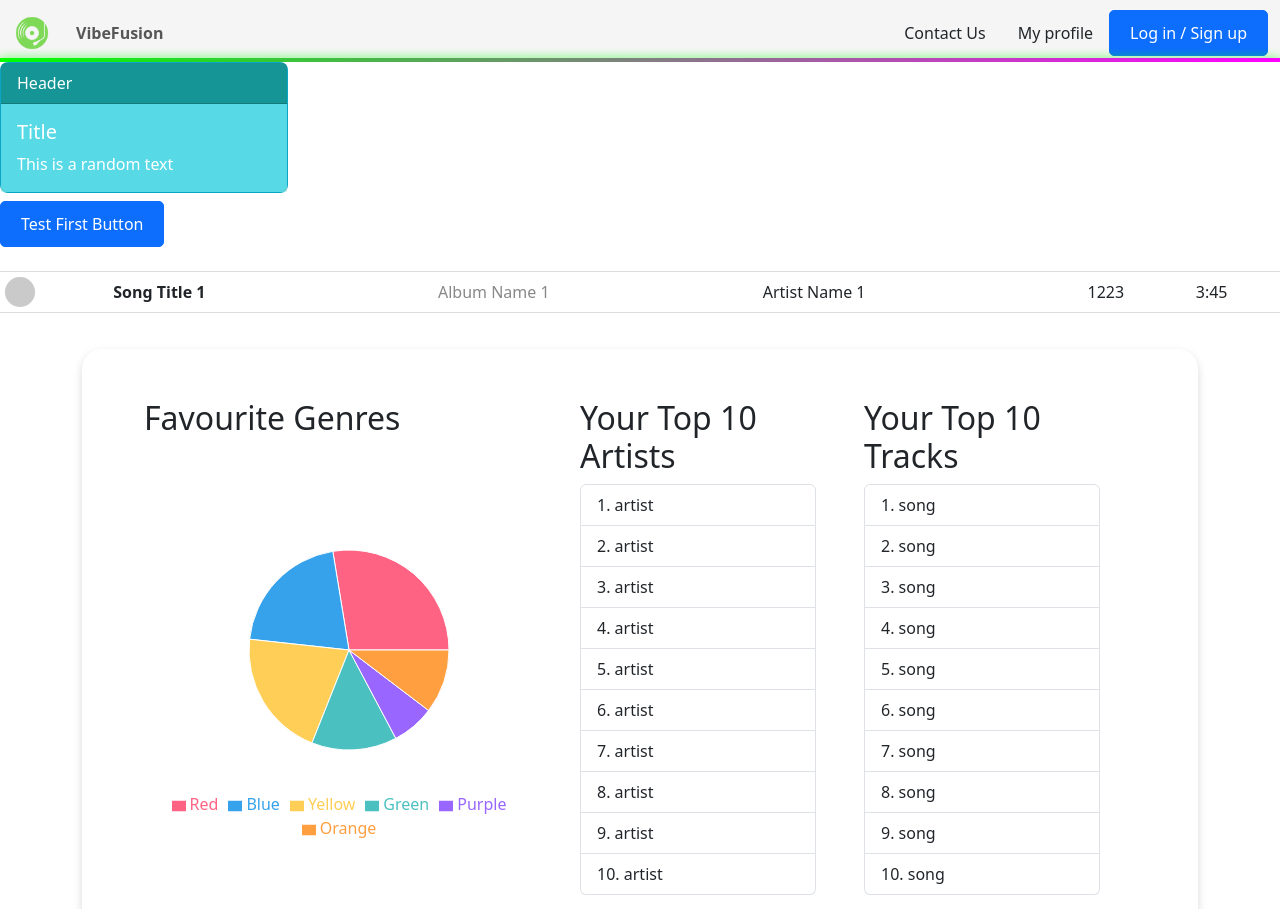
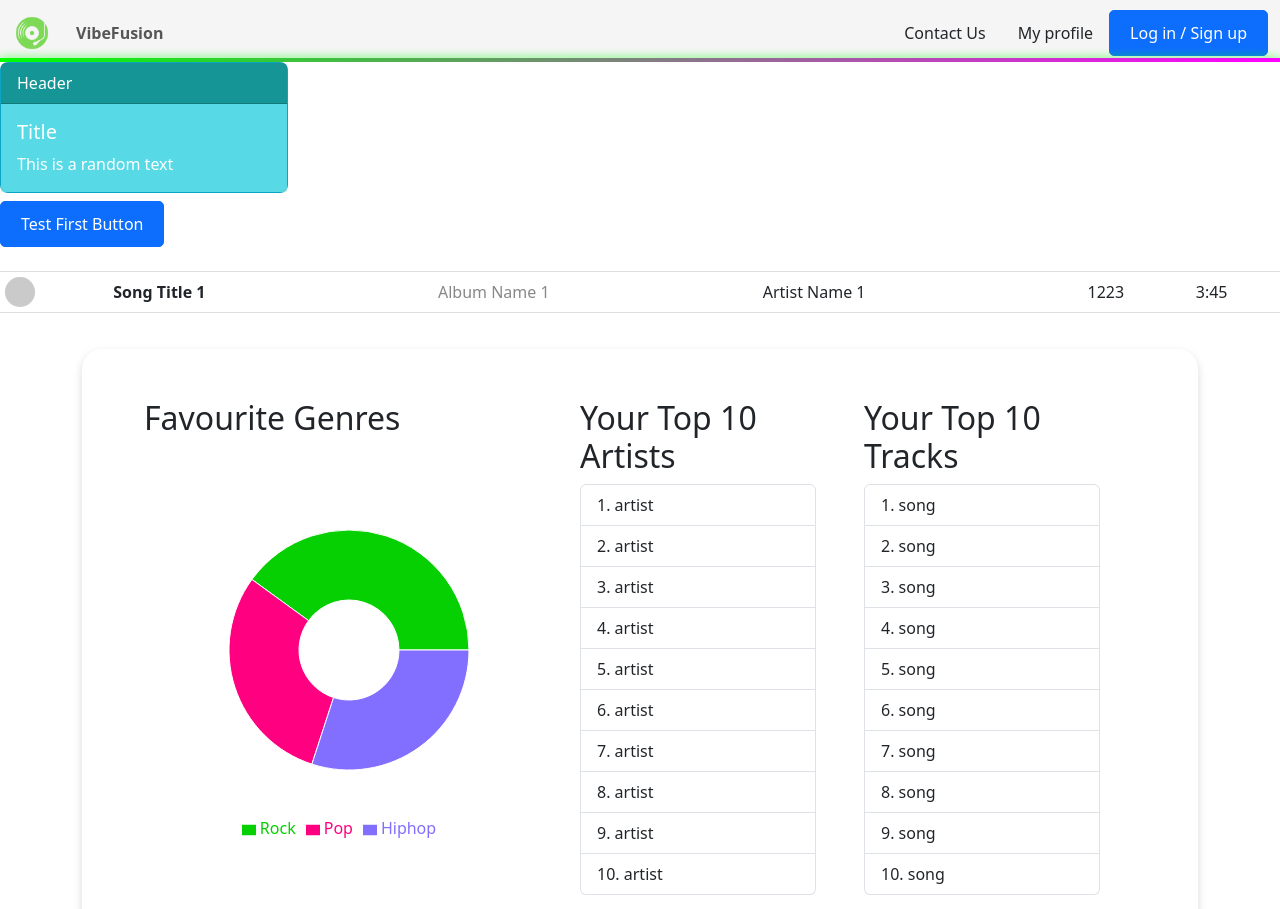
Before and after one commit to morgharrisx/fullstack-3, a React (Create React App) app in the folder frontend/: page / in a window 1280 px wide. Shown: the top 909 px of the page. Built offline with nearby package versions, Linux system fonts and the light colour scheme; the HTML template or start-up script is replaced by a standard one.

Commit message:
added reusable Favourite genres chart

```diff
--- a/frontend/src/Dashboard/Dashboard.jsx
+++ b/frontend/src/Dashboard/Dashboard.jsx
@@ -1,7 +1,7 @@
 import React from 'react'
 import './Dashboard.css'
 import { Container, Row, Col} from 'react-bootstrap'
-import Stat1 from './stat1/stat1'
+import FavouriteGenres from './FavouriteGenres/FavouriteGenres';
 import NumberedList from './NumberedList/NumberedList';
 import ReusableButton from '../ReusableButton/ReusableButton'
 
@@ -14,7 +14,16 @@ const Dashboard = () => {
                 <Row className='first-row-stats'>
                     <Row>
                         <Col>
-                          <Stat1></Stat1>
+                          <FavouriteGenres data={[
+  { name: "Rock", value: 400 },
+  { name: "Pop", value: 300 },
+  { name: "Hiphop", value: 300 },
+
+]}
+  width={400}
+  height={400}
+  innerRadius={50}
+  outerRadius={120} ></FavouriteGenres>
                         </Col>
                         <Col>
                           <NumberedList items={['artist','artist','artist','artist','artist','artist','artist','artist','artist','artist']} listName={'Artists'}></NumberedList>
--- /dev/null
+++ b/frontend/src/Dashboard/FavouriteGenres/FavouriteGenres.jsx
@@ -0,0 +1,41 @@
+import React from "react";
+import { PieChart, Pie, Cell, Tooltip, Legend } from "recharts";
+
+// const data = [
+//   { name: "Red", value: 400 },
+//   { name: "Blue", value: 300 },
+//   { name: "Yellow", value: 300 },
+//   { name: "Green", value: 200 },
+//   { name: "Purple", value: 100 },
+//   { name: "Orange", value: 150 }
+// ];
+
+const COLORS = ["#06D001", "#FF0080", "#836FFF", "#4BC0C0", "#9966FF", "#FF9F40"];
+
+const FavouriteGenres = ({ data, width, height, innerRadius, outerRadius }) => {
+  return (
+    <div>
+      <h2>Favourite Genres</h2>
+      <PieChart width={width} height={height}>
+        <Pie
+          data={data}
+          cx={width / 2}
+          cy={height / 2}
+          innerRadius={innerRadius}
+          outerRadius={outerRadius}
+          fill="#8884d8"
+          paddingAngle={0}
+          dataKey="value"
+        >
+          {data.map((entry, index) => (
+            <Cell key={`cell-${index}`} fill={COLORS[index % COLORS.length]} />
+          ))}
+        </Pie>
+        <Tooltip />
+        <Legend />
+      </PieChart>
+    </div>
+  );
+};
+
+export default FavouriteGenres;
--- a/frontend/src/Dashboard/stat1/stat1.jsx
+++ /dev/null
@@ -1,41 +0,0 @@
-import React from "react";
-import { PieChart, Pie, Cell, Tooltip, Legend } from "recharts";
-
-const data = [
-  { name: "Red", value: 400 },
-  { name: "Blue", value: 300 },
-  { name: "Yellow", value: 300 },
-  { name: "Green", value: 200 },
-  { name: "Purple", value: 100 },
-  { name: "Orange", value: 150 }
-];
-
-const COLORS = ["#FF6384", "#36A2EB", "#FFCE56", "#4BC0C0", "#9966FF", "#FF9F40"];
-
-const SimplePieChart = () => {
-  return (
-    <div>
-      <h2>Favourite Genres</h2>
-      <PieChart width={400} height={400}>
-        <Pie
-          data={data}
-          cx={200}
-          cy={200}
-          innerRadius={0}
-          outerRadius={100}
-          fill="#8884d8"
-          paddingAngle={0}
-          dataKey="value"
-        >
-          {data.map((entry, index) => (
-            <Cell key={`cell-${index}`} fill={COLORS[index % COLORS.length]} />
-          ))}
-        </Pie>
-        <Tooltip />
-        <Legend />
-      </PieChart>
-    </div>
-  );
-};
-
-export default SimplePieChart;
```
